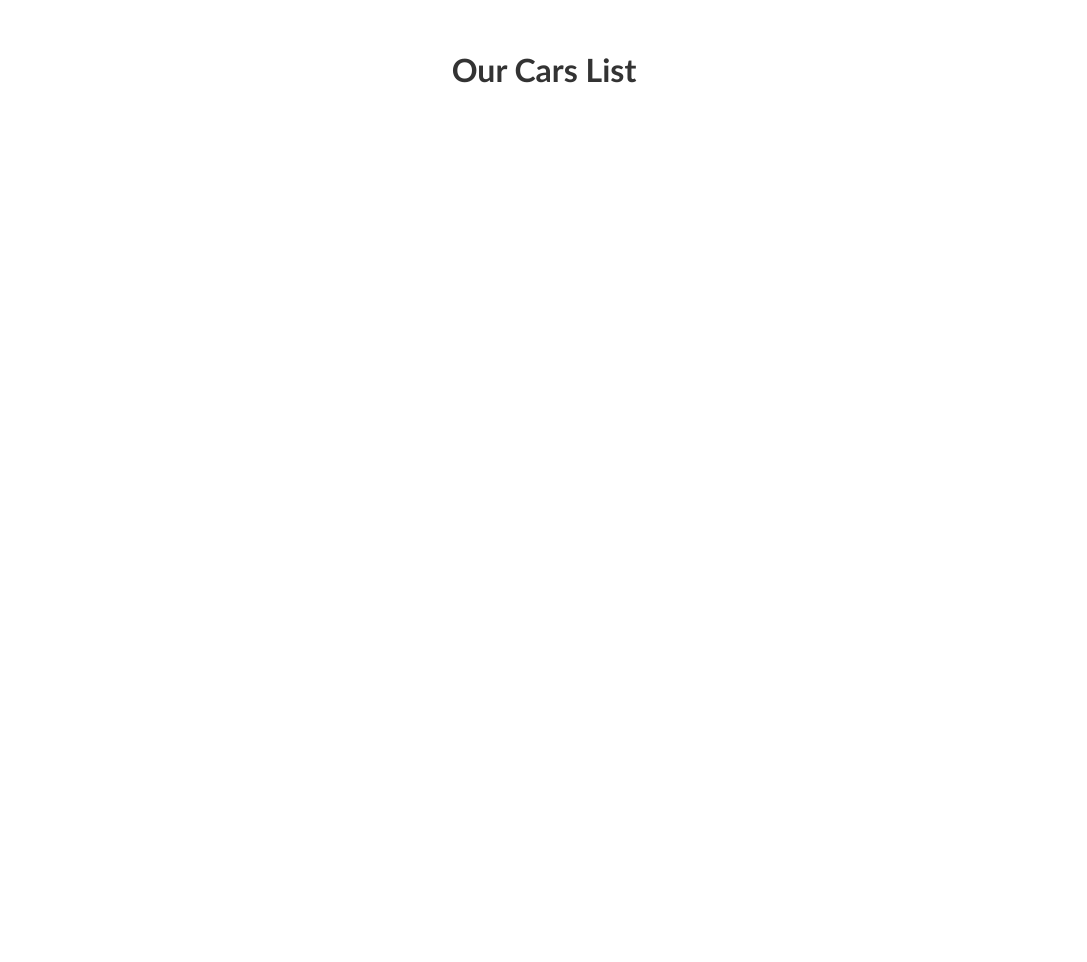
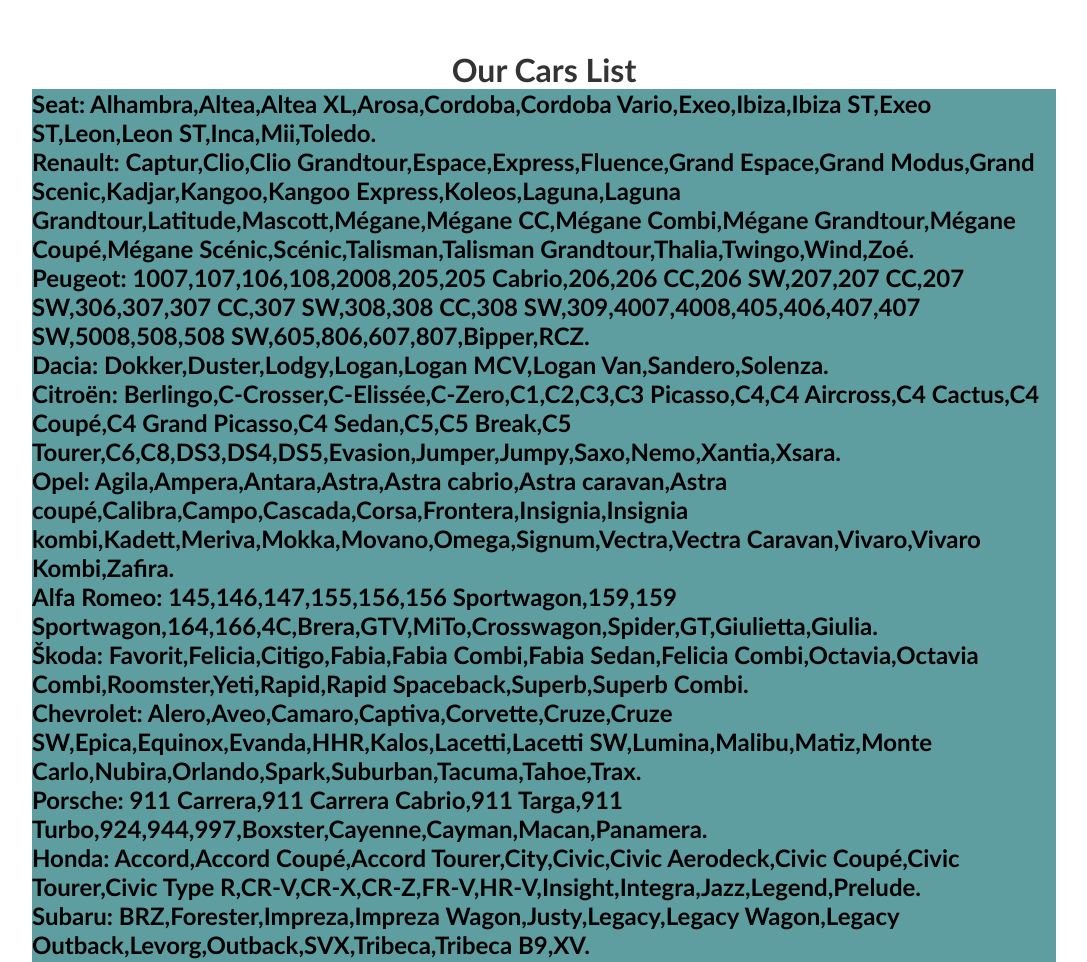
Before and after one commit to tomuko17/egzaminas, a plain HTML site: page 30 paskaita (egzaminas)/Task 4/Index.html in a window 1280 px wide. Shown: the top 962 px of the page, without its empty margins (96-1183 px from the left). Before the commit the page ends 800 px from the top, so only its background shows below. Drawn offline with Linux system fonts and the light colour scheme.

Commit message:
4 pabaigta

```diff
--- a/30 paskaita (egzaminas)/Task 4/script.js
+++ b/30 paskaita (egzaminas)/Task 4/script.js
@@ -10,3 +10,21 @@
 -------------------------------------------------------------------------- */
 
 const ENDPOINT = 'cars.json';
+
+fetch(ENDPOINT)
+    .then((resp)=> {
+        return resp.json()
+    })
+
+    .then((data)=>{
+        data.forEach((item) => {
+            let myH=document.createElement("h2");
+            let myData=`${item.brand}:   ${item.models}. ` ;
+            myH.append(myData)
+            document.querySelector("#output").append(myH);
+
+
+        });
+
+    })
+    .catch((err)=>console.log(err));
--- a/30 paskaita (egzaminas)/Task 4/style.css
+++ b/30 paskaita (egzaminas)/Task 4/style.css
@@ -27,3 +27,9 @@
   margin-top: 50px;
   color: #333;
 }
+
+#output{
+  width: 80%;
+  background-color: cadetblue;
+
+}
```
